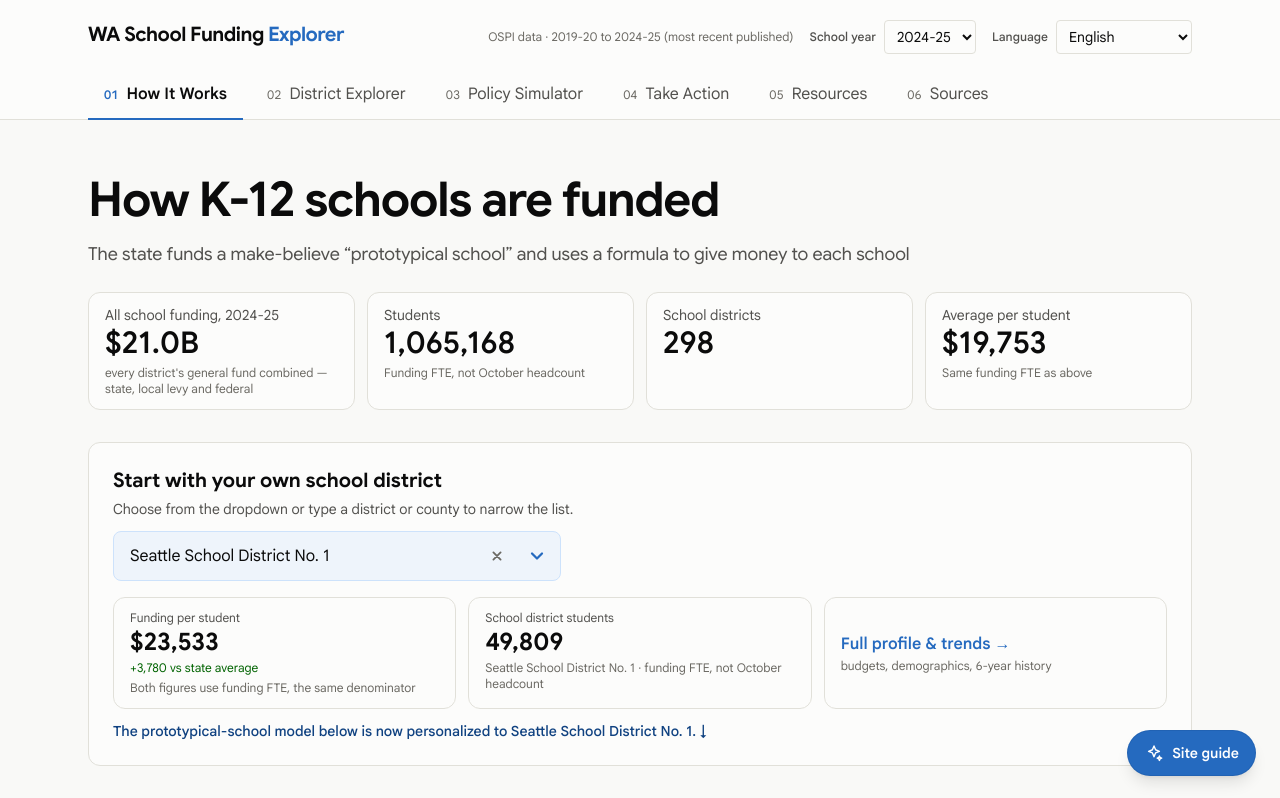
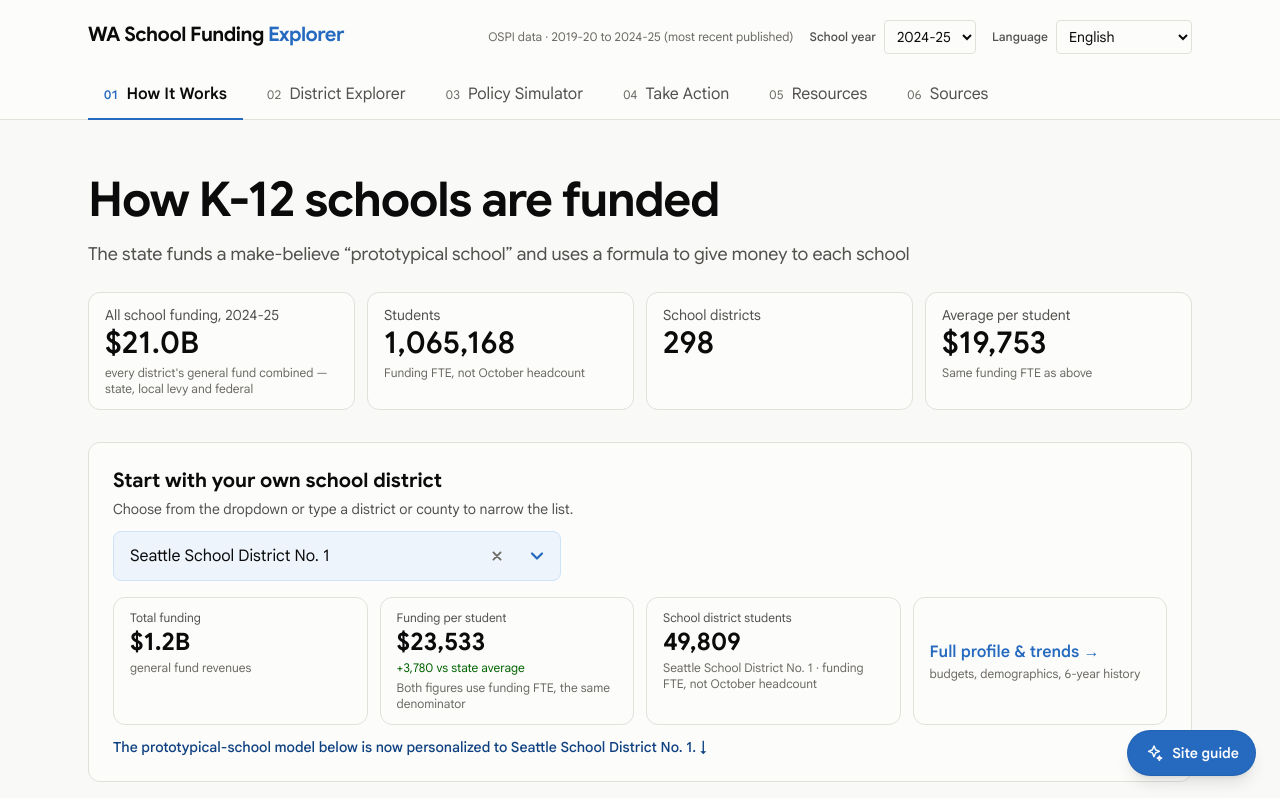
Before and after one commit to kwasant7/wa-school-funding-explorer, a Next.js app: page / in a window 1280 px wide. Shown: the top 798 px of the page. Built offline with nearby package versions, Linux system fonts and the light colour scheme.

Commit message:
Lead the home page district cards with total funding

```diff
--- a/src/components/interactive/DistrictQuickFind.tsx
+++ b/src/components/interactive/DistrictQuickFind.tsx
@@ -4,7 +4,7 @@ import { useEffect, useMemo, useRef, useState } from 'react';
 import Link from 'next/link';
 import { District, LATEST, yearData } from '@/lib/data';
 import { districtPath } from '@/lib/district-slug';
-import { fmtInt, fmtMoneyFull } from '@/lib/format';
+import { fmtInt, fmtMoney, fmtMoneyFull } from '@/lib/format';
 import { writeSelectedDistrict } from '@/lib/selected-district';
 
 export default function DistrictQuickFind({
@@ -238,7 +238,12 @@ export default function DistrictQuickFind({
         )}
       </div>
       {picked && (
-        <div className="anim-rise mt-4 grid sm:grid-cols-3 gap-3">
+        <div className="anim-rise mt-4 grid sm:grid-cols-2 lg:grid-cols-4 gap-3">
+          <div className="card px-4 py-3">
+            <div className="text-xs text-ink-secondary">Total funding</div>
+            <div className="text-2xl font-bold">{fmtMoney(picked.rev.total)}</div>
+            <div className="text-xs text-ink-muted mt-0.5">general fund revenues</div>
+          </div>
           <div className="card px-4 py-3">
             <div className="text-xs text-ink-secondary">Funding per student</div>
             <div className="text-2xl font-bold">{fmtMoneyFull(picked.perPupil)}</div>
@@ -270,7 +275,7 @@ export default function DistrictQuickFind({
               budgets, demographics, 6-year history
             </span>
           </Link>
-          <p className="sm:col-span-3 text-sm text-accent-deep font-medium">
+          <p className="sm:col-span-2 lg:col-span-4 text-sm text-accent-deep font-medium">
             The prototypical-school model below is now personalized to{' '}
             <span data-no-translate>{picked.name}</span>. ↓
           </p>
```
